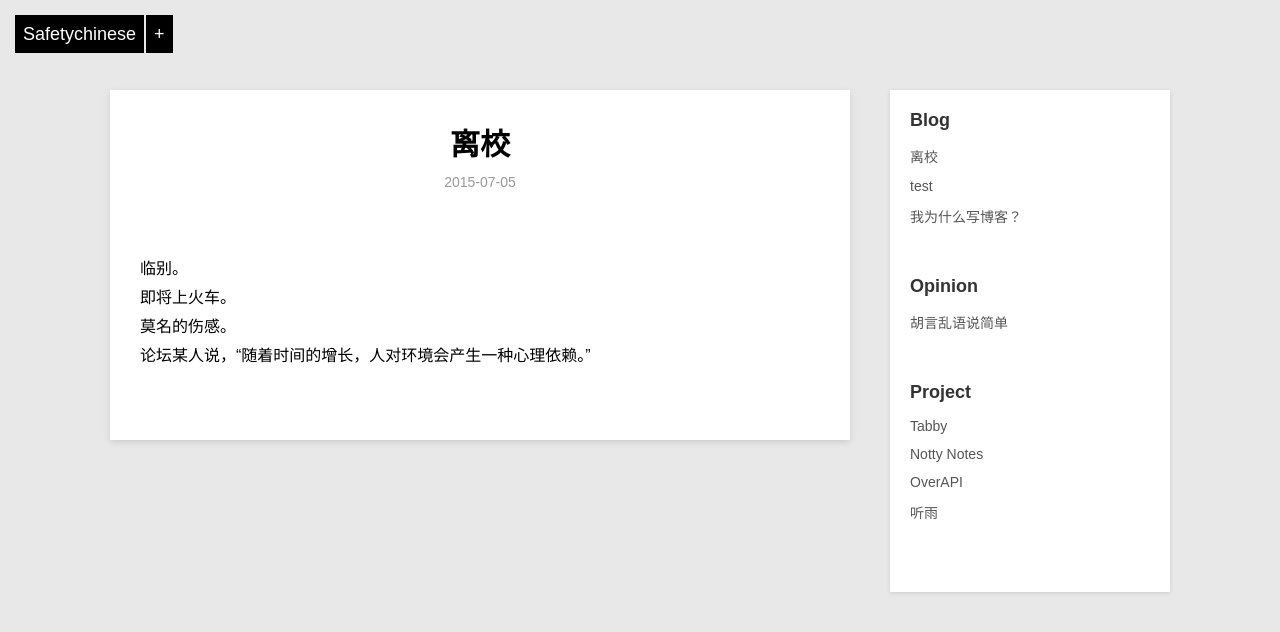
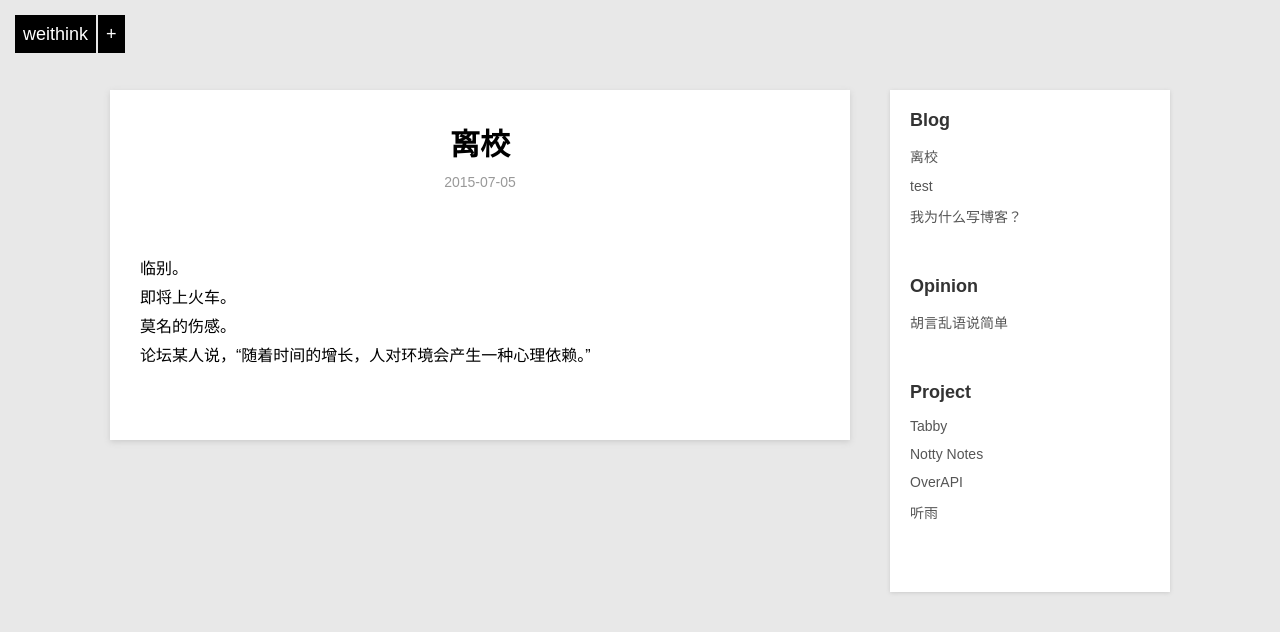
Before and after one commit to weithink/weithink.github.io, a Jekyll site: the page built from _posts/blog/2015-07-05-离校.md, in a window 1280 px wide. Shown: the top 632 px of the page. Built offline with Jekyll 4.4.1, drawn with Linux system fonts in a browser that asks for light colours; Markdown is read by kramdown in place of the engine named in the settings.

Commit message:
modified:   _layouts/default.html

```diff
--- a/_layouts/default.html
+++ b/_layouts/default.html
@@ -19,7 +19,7 @@
 
     <div class="home-menu">
         <div class="home-icon-con">
-            <a class="home-menu-icon" href="/">Safetychinese</a>
+            <a class="home-menu-icon" href="/">weithink</a>
             <a class="home-follow" href="#" title="Contact Me">+</a>
         </div>
         <div class="home-contact">
```
